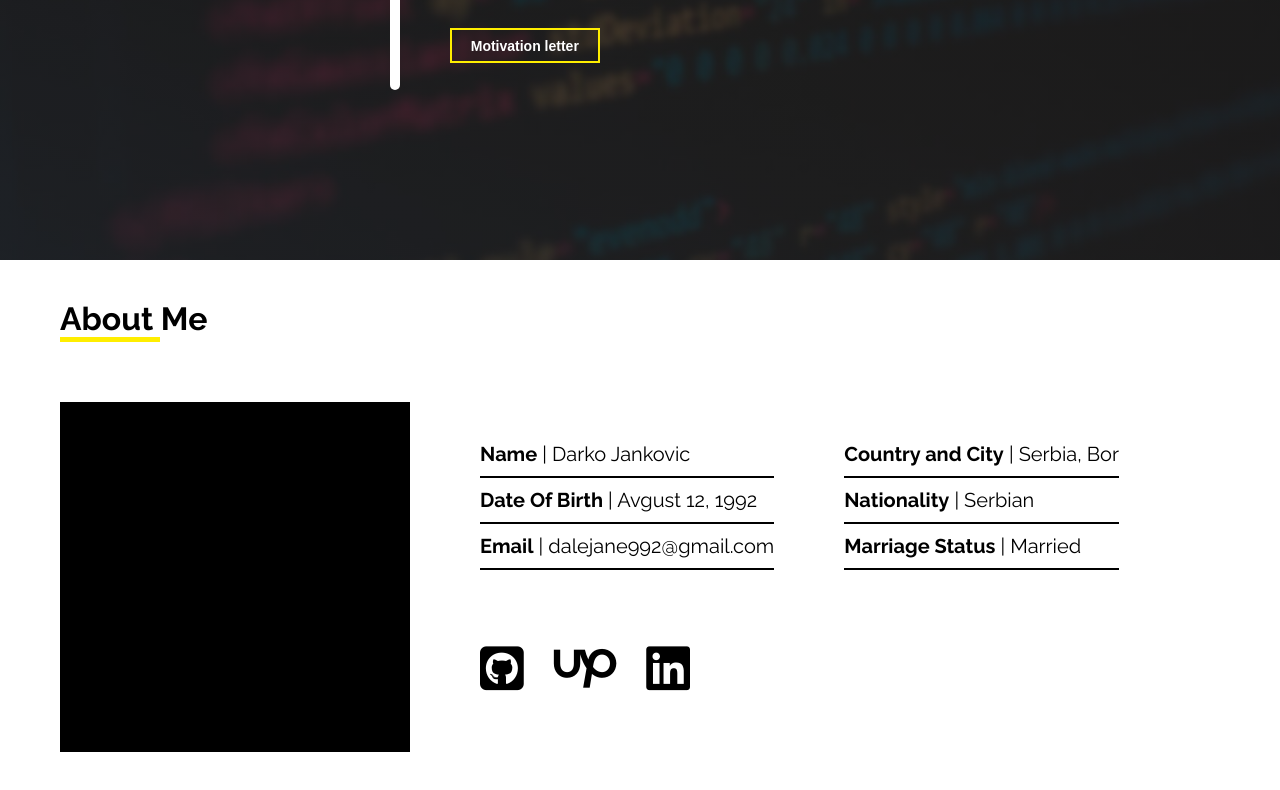
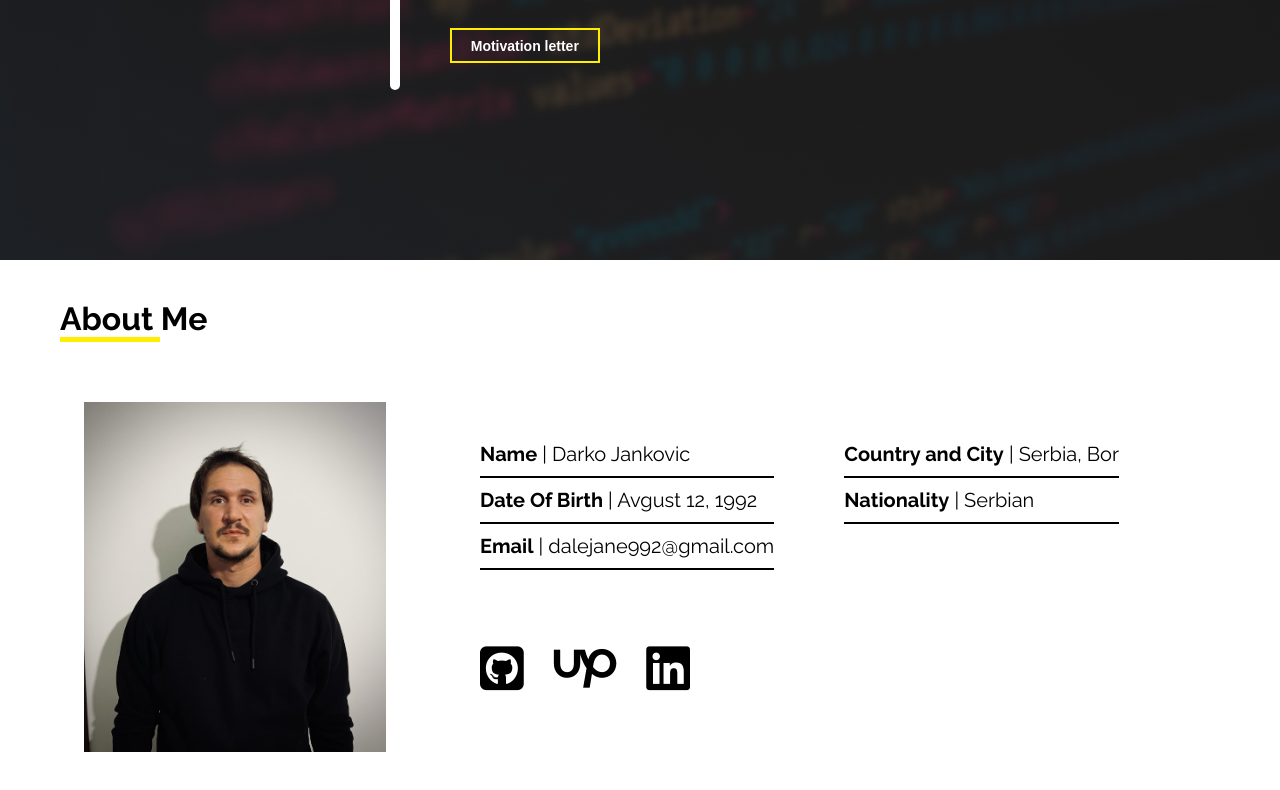
Before and after one commit to DaleJane/Darko-s-portfolio, a React (Vite) app: page / in a window 1280 px wide. Shown: the part 390-1180 px from the top of the page. Built offline with nearby package versions, Linux system fonts and the light colour scheme.

Commit message:
profile pic update

```diff
--- a/src/components/about/About.jsx
+++ b/src/components/about/About.jsx
@@ -1,6 +1,7 @@
 import React from "react";
 import "./about.scss";
 import { Link } from "react-router-dom";
+import darkopic from "../../assets/darko.jpeg";
 
 export default function About() {
   return (
@@ -14,7 +15,9 @@ export default function About() {
         </div>
         <div className="aboutInfoWrapper">
           <div className="aboutInfoHolder">
-            <div className="aboutPic"></div>
+            <div className="aboutPic">
+              <img src={darkopic} alt="darko" />
+            </div>
             <div className="aboutInfoMain">
               <div className="aboutInfo">
                 <div className="infoLeftRight">
@@ -45,11 +48,6 @@ export default function About() {
                       <strong>Nationality</strong> | Serbian
                     </p>
                   </div>
-                  <div className="line">
-                    <p>
-                      <strong>Marriage Status</strong> | Married
-                    </p>
-                  </div>
                 </div>
               </div>
               <div className="profiles">
--- a/src/components/about/about.scss
+++ b/src/components/about/about.scss
@@ -22,7 +22,10 @@
         .aboutPic {
           width: 350px;
           height: 350px;
-          background-color: black;
+          text-align: center;
+          img {
+            height: 100%;
+          }
         }
         .aboutInfoMain {
           .aboutInfo {
--- a/src/components/header/header.scss
+++ b/src/components/header/header.scss
@@ -58,6 +58,7 @@
         width: 500px;
         height: 250px;
         display: flex;
+        animation: fadeIn 3s;
         .vertical {
           width: 10px;
           height: 100%;
--- a/src/components/work/Work.jsx
+++ b/src/components/work/Work.jsx
@@ -23,7 +23,7 @@ export default function Work() {
               <Link to="/">#1 COMIC CORNER</Link>
             </div>
             <div className="projectList">
-              <Link to="/">#2 COMIC SHOP &#40;working version&#41;</Link>
+              <Link to="/">#2 COMIC SHOP</Link>
             </div>
           </div>
         </div>
```
Also changed, not shown: src/assets/darko.jpeg (added).
